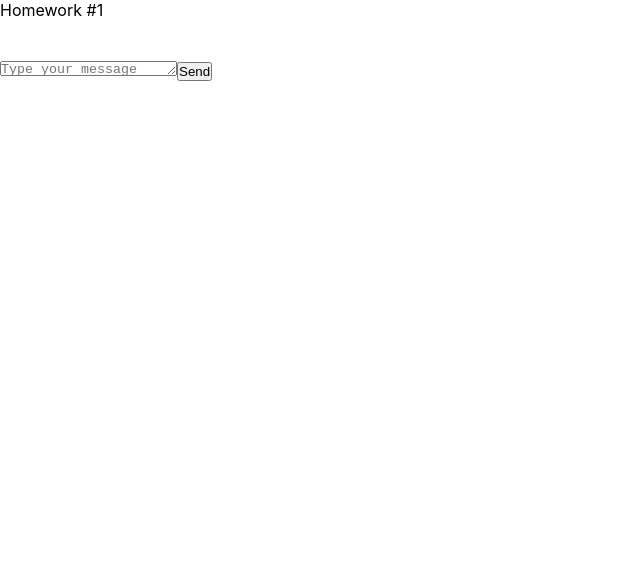
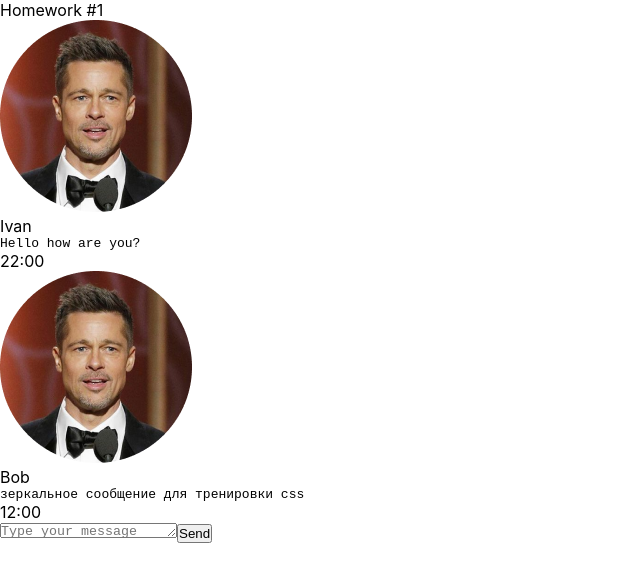
Before and after one commit to Sene4kaaa/homework-front, a React (Create React App) app: page / in a window 1280 px wide. Shown: the top 582 px of the page, without its empty margins (0-640 px from the left). Built offline with nearby package versions, Linux system fonts and the light colour scheme.

Commit message:
Refactor code

```diff
--- a/src/s2-homeworks/hw01/HW1.tsx
+++ b/src/s2-homeworks/hw01/HW1.tsx
@@ -4,6 +4,7 @@
 import s2 from '../../s1-main/App.module.css'
 import FriendMessage from './friend-message/FriendMessage'
 import avatar from './avatar.png'
+
 
 /*
 * 1 - описать тип MessageType
@@ -14,17 +15,27 @@
 * */
 
 // нужно создать правильный тип вместо any
-export type MessageType = any
+export type MessageType = {
+    id: number
+    user: {
+        avatar: string
+        name: string
+    }
+    message: {
+        text: string
+        time: string
+    }
+}
 
 // структуру объекта не менять
 export const message0: MessageType = {
     id: 0,
     user: {
         avatar: avatar, // можно менять
-        name: 'Some Name',  // можно менять
+        name: 'Ivan',  // можно менять
     },
     message: {
-        text: 'some textsome textsome textsome textsome textsome textsome text', // можно менять
+        text: 'Hello how are you? ', // можно менять
         time: '22:00', // можно менять
     },
 }
@@ -32,11 +43,11 @@
     id: 100,
     user: {
         avatar: avatar, // можно менять
-        name: 'Friend Name', // можно менять
+        name: 'Bob', // можно менять
     },
     message: {
         text: 'зеркальное сообщение для тренировки css', // можно менять
-        time: '22:00', // можно менять
+        time: '12:00', // можно менять
     },
 }
 
@@ -47,12 +58,12 @@
             <div className={s2.hw}>
                 {/*проверка отображения (не менять)*/}
                 <div>
-                    <Message message={message0} />
-                    <FriendMessage message={friendMessage0} />
+                    <Message message={message0}/>
+                    <FriendMessage message={friendMessage0}/>
                 </div>
 
                 {/*для автоматической проверки дз (не менять)*/}
-                <MessageSender M={Message} />
+                <MessageSender M={Message}/>
             </div>
         </div>
     )
--- a/src/s2-homeworks/hw01/friend-message/FriendMessage.tsx
+++ b/src/s2-homeworks/hw01/friend-message/FriendMessage.tsx
@@ -1,8 +1,14 @@
 import React from 'react'
 import s from './FriendMessage.module.css'
+import {MessagePropsType} from "../message/Message";
+import {MessageType} from "../HW1";
+
+export type  FriendMessagePropsType = {
+    message: MessageType
+}
 
 // создать тип вместо any и отобразить приходящие данные
-const FriendMessage = (props: any) => {
+const FriendMessage = (props: FriendMessagePropsType) => {
     return (
         <div
             id={'hw1-friend-message-' + props.message.id}
@@ -12,7 +18,7 @@
                 <img
                     id={'hw1-friend-avatar-' + props.message.id}
                     // создаёт студент
-
+                    src={props.message.user.avatar}
                     //
                 />
                 <div className={s.friendText}>
@@ -20,7 +26,7 @@
                         id={'hw1-friend-name-' + props.message.id}
                         className={s.friendName}
                     >
-                        {/*создаёт студент*/}
+                        {props.message.user.name}
 
                         {/**/}
                     </div>
@@ -28,7 +34,7 @@
                         id={'hw1-friend-text-' + props.message.id}
                         className={s.friendMessageText}
                     >
-                        {/*создаёт студент*/}
+                        {props.message.message.text}
 
                         {/**/}
                     </pre>
@@ -38,7 +44,7 @@
                 id={'hw1-friend-time-' + props.message.id}
                 className={s.friendTime}
             >
-                {/*создаёт студент*/}
+                {props.message.message.time}
 
                 {/**/}
             </div>
--- a/src/s2-homeworks/hw01/message/Message.tsx
+++ b/src/s2-homeworks/hw01/message/Message.tsx
@@ -1,8 +1,12 @@
 import React from 'react'
 import s from './Message.module.css'
+import avatar from "../avatar.png";
+import {MessageType} from "../HW1";
 
 // нужно создать правильный тип вместо any
-export type MessagePropsType = any
+export type MessagePropsType = {
+    message: MessageType
+}
 
 // нужно отобразить приходящие данные
 const Message = (props: MessagePropsType) => {
@@ -12,25 +16,25 @@
                 <img
                     id={'hw1-avatar-' + props.message.id}
                     // создаёт студент
-
+                    src={props.message.user.avatar}
                     //
                 />
                 <div className={s.text}>
                     <div id={'hw1-name-' + props.message.id} className={s.name}>
-                        {/*создаёт студент*/}
 
+                        {props.message.user.name}
                         {/**/}
                     </div>
                     <pre id={'hw1-text-' + props.message.id} className={s.messageText}>
-                        {/*создаёт студент*/}
 
+                        {props.message.message.text}
                         {/**/}
                     </pre>
                 </div>
             </div>
             <div id={'hw1-time-' + props.message.id} className={s.time}>
-                {/*создаёт студент*/}
 
+                {props.message.message.time}
                 {/**/}
             </div>
         </div>
```
